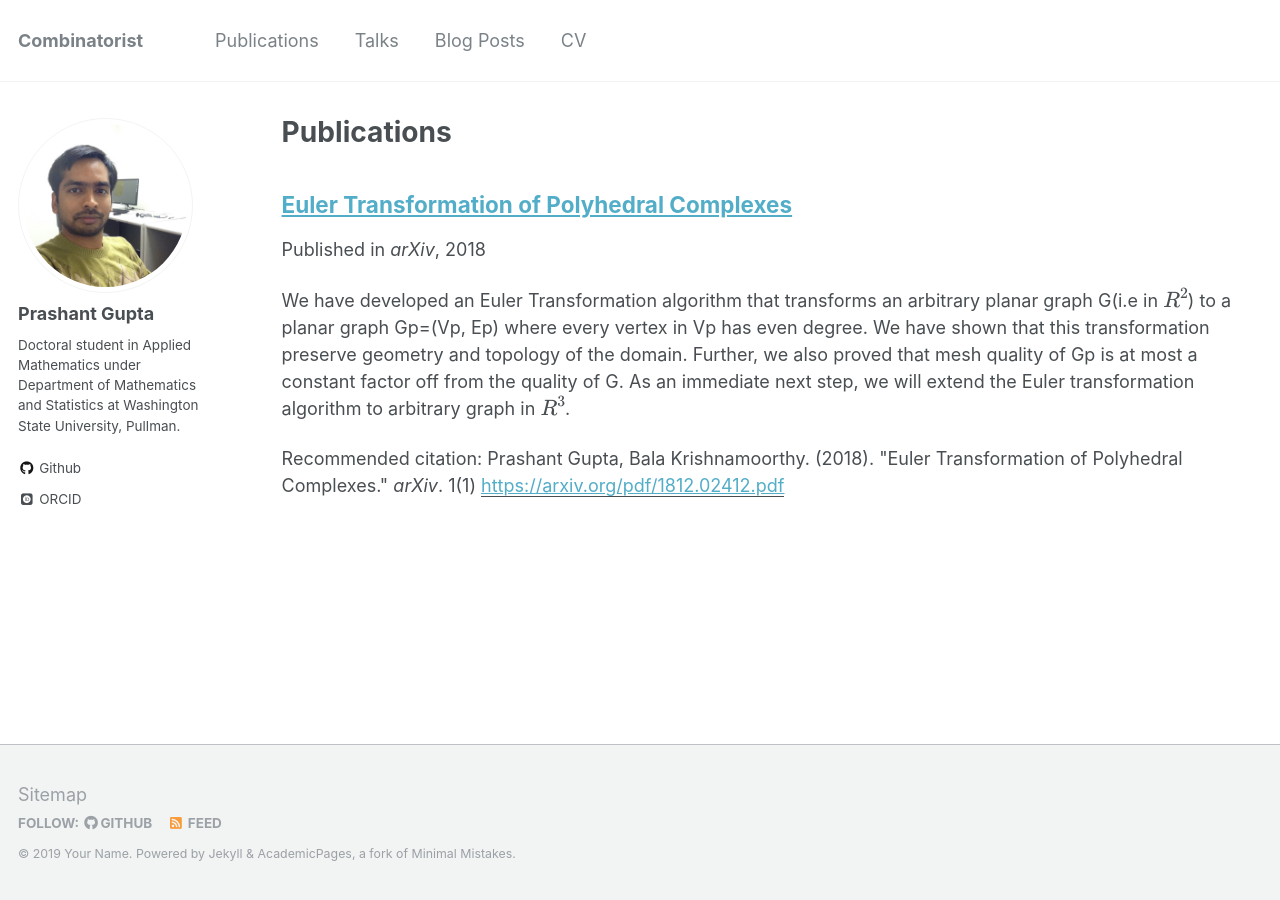
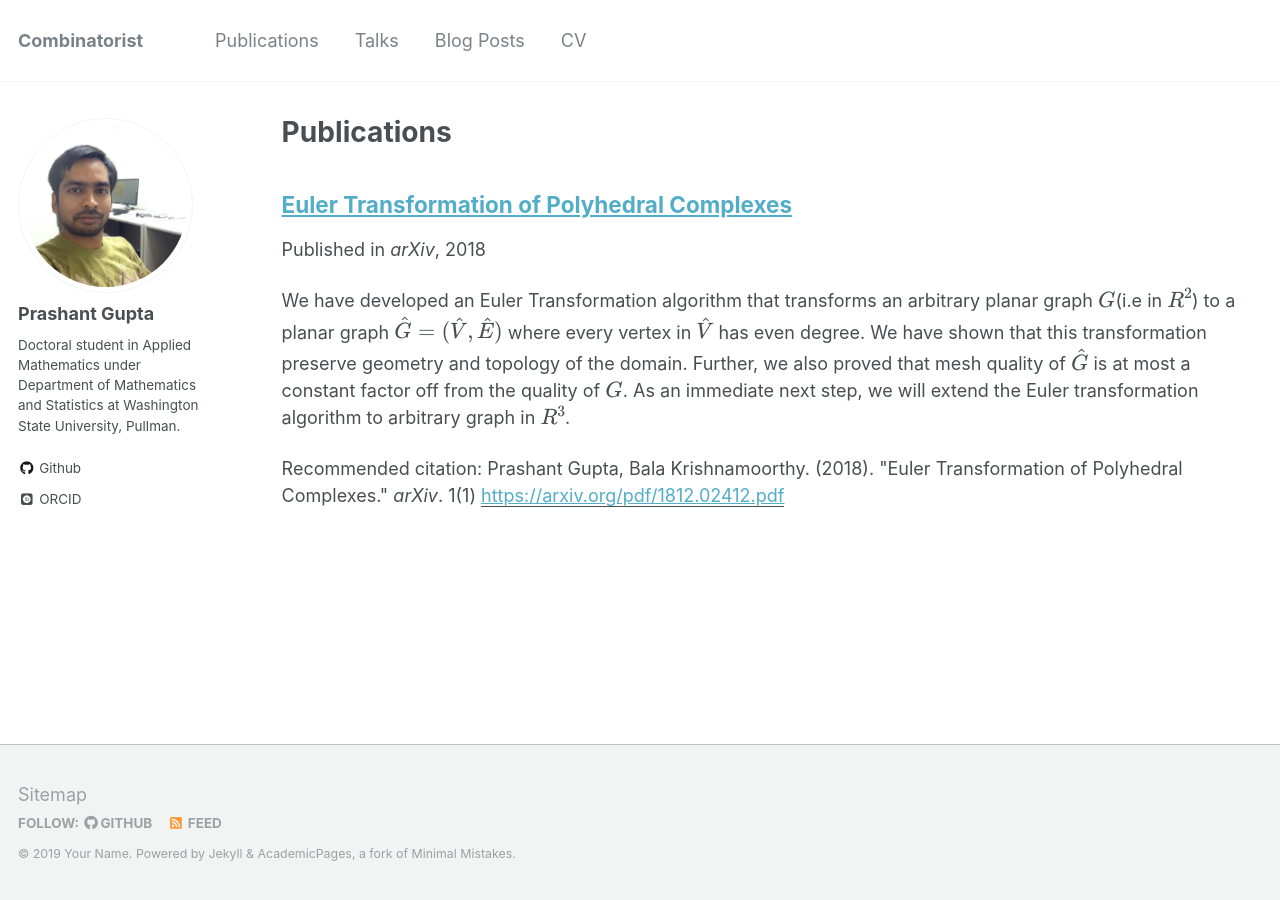
Before and after one commit to pragup/pragup.github.io, a Jekyll site: the page built from _pages/publications.md, in a window 1280 px wide. Built offline with Jekyll 4.4.1, drawn with Linux system fonts in a browser that asks for light colours; some web fonts are replaced; formulas are drawn with MathJax 3.

Commit message:
no message

```diff
--- a/_publications/2018-12-06-Euler-Transformation-of-Polyhedral-Complexes.md
+++ b/_publications/2018-12-06-Euler-Transformation-of-Polyhedral-Complexes.md
@@ -2,7 +2,7 @@
 title: "Euler Transformation of Polyhedral Complexes"
 collection: publications
 permalink: /publication/2018-12-06-Euler-Transformation-of-Polyhedral-Complexes
-excerpt: 'We have developed an Euler Transformation algorithm that transforms an arbitrary planar graph G(i.e in $R^2$) to a planar graph Gp=(Vp, Ep) where every vertex in Vp has even degree. We have shown that this transformation preserve geometry and topology of the domain. Further, we also proved that mesh quality of Gp is at most a constant factor off from the quality of G. As an immediate next step, we will extend the Euler transformation algorithm to arbitrary graph in $R^3$.'
+excerpt: 'We have developed an Euler Transformation algorithm that transforms an arbitrary planar graph $G$(i.e in $R^2$) to a planar graph $\hat{G}=(\hat{V}, \hat{E})$ where every vertex in $\hat{V}$ has even degree. We have shown that this transformation preserve geometry and topology of the domain. Further, we also proved that mesh quality of $\hat{G}$ is at most a constant factor off from the quality of $G$. As an immediate next step, we will extend the Euler transformation algorithm to arbitrary graph in $R^3$.'
 date: 2018-12-06
 venue: 'arXiv'
 paperurl: 'https://arxiv.org/pdf/1812.02412.pdf'
```
